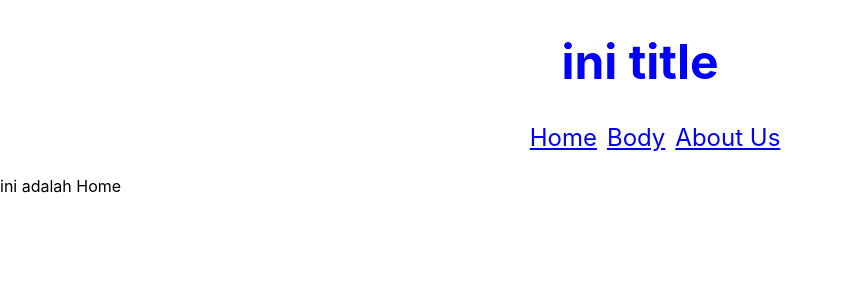
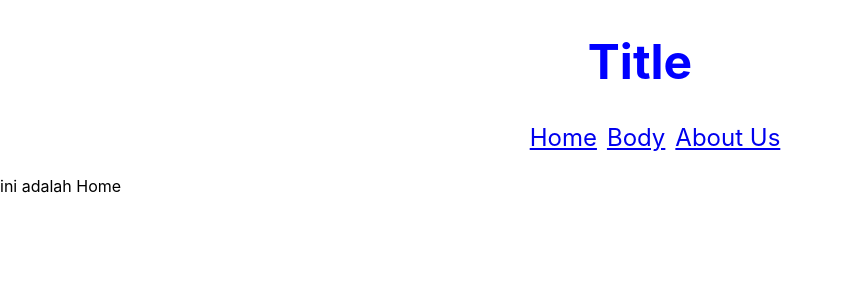
Before and after one commit to iwinrahardjo/router-react, a React (Create React App) app: page / in a window 1280 px wide. Shown: the top 300 px of the page, without its empty margins (0-842 px from the left). Built offline with nearby package versions, Linux system fonts and the light colour scheme.

Commit message:
edit the header

```diff
--- a/src/components/Header/index.js
+++ b/src/components/Header/index.js
@@ -11,9 +11,10 @@ const Title = styled.h1`
   color: blue;
 `;
 
-const NavigationLinks = styled.ul`
-  text-decoration: none;
+var NavigationLinks = styled.ul`
   li {
+    text-decoration: top-line;
+    color: green;
     display: inline-block;
     margin-right: 10px;
   }
@@ -23,7 +24,7 @@ class Header extends Component {
   render() {
     return (
       <NavigationBar>
-        <Title>ini title</Title>
+        <Title>Title</Title>
         <NavigationLinks>
           <li>
             <Link to="/">Home</Link>
```
